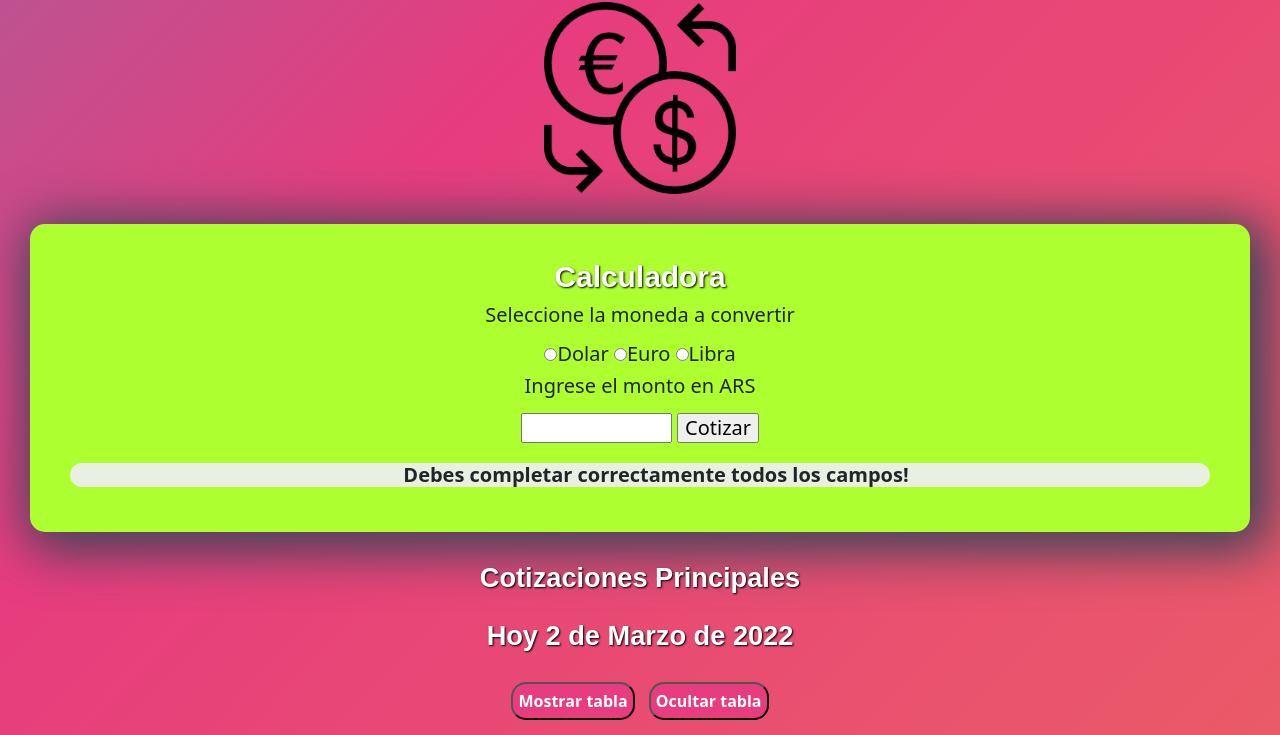
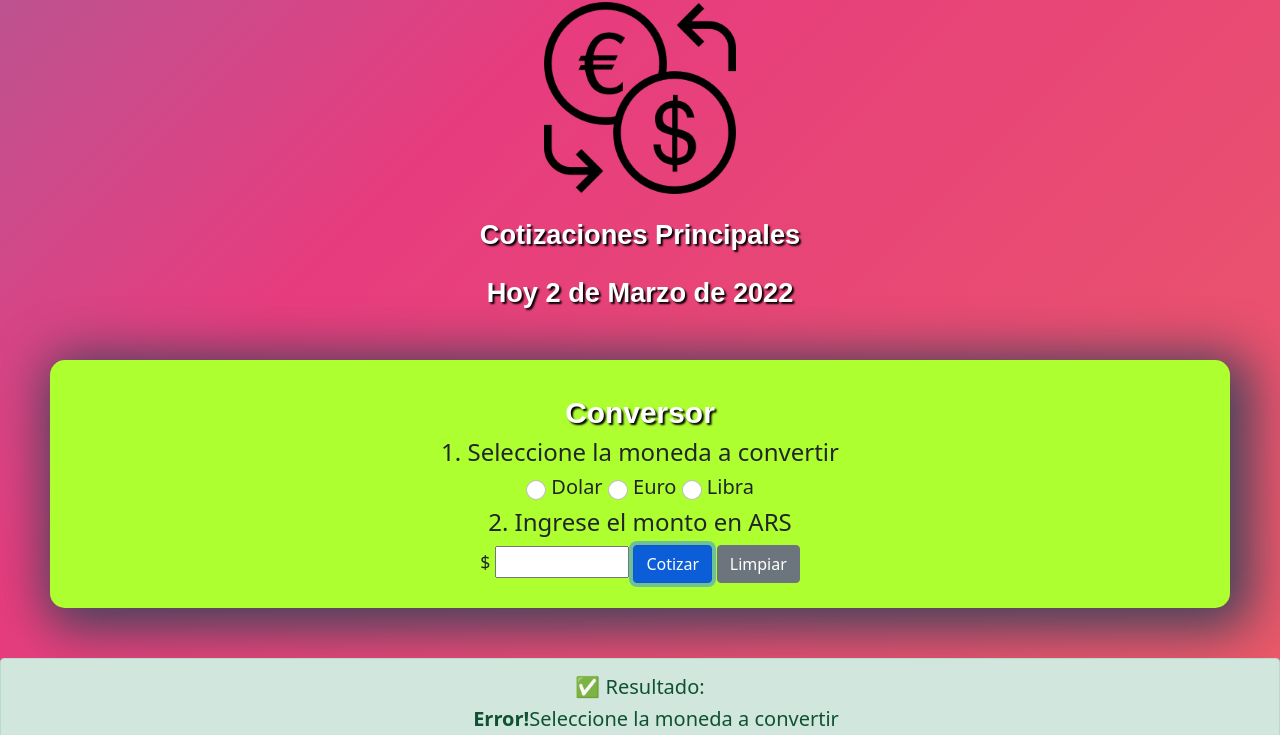
Before and after one commit to lucasbeckerok/calculadoraDivisas, a plain HTML site: page index.html in a window 1280 px wide. Both pictures are taken after a click on the button "Cotizar". Shown: the part 65-800 px from the top of the page. Drawn offline with nearby package versions, Linux system fonts and the light colour scheme; some packages are replaced by stand-ins of ours; a script that the page names is missing.

Commit message:
se hicieron cambios en index.html, main.js, style.css

```diff
--- a/css/style.css
+++ b/css/style.css
@@ -31,7 +31,7 @@ h2{
   font-family:Arial, Helvetica, sans-serif;
   font-size: 1.7em;
   font-weight: bold;
-  text-shadow: 1px 1px 2px black;
+  text-shadow: 2px 2px 2px black;
   color:white;
   margin-top: 25px;
 }
@@ -73,25 +73,15 @@ table {
   line-height: 1.5em;
   color: black;
 }
-button {
-  margin: 1.7em;
-}
+
 .containerConversor {
   padding: 10px 20px 25px 20px;
   background-color: greenyellow;
-  margin: 30px;
+  margin: 50px;
   font-size: 1.1em;
   border-radius:15px;
   overflow: hidden;
   box-shadow: 8px 8px 50px 13px rgba(66, 68, 90, 1);
-}
-.containerConversor p {
-  margin:15px;
-}
-
-.containerResultado {
-  background-color: #eeee;
-  margin: 20px;
 }
 
 .botones {
@@ -108,3 +98,7 @@ button {
 .animate-0 {
   padding: 20px;
 }
+
+#mi-ul {
+  list-style-type: none;
+}
--- a/index.html
+++ b/index.html
@@ -17,40 +17,58 @@
     <h1>Bienvenido a su Casa de Cambio</h1>
     <img src="./img/portada.png" alt="">
 
-    <div class="containerConversor">
-      <h2>Calculadora</h2>
-      <form>
+    <div>
 
-        <h5>Seleccione la moneda a convertir</p>
-
-        <input type="radio" name="cambio" id="dolar">Dolar
-        <input type="radio" name="cambio" id="euro">Euro
-        <input type="radio" name="cambio" id="libra">Libra
-
-        <h5>Ingrese el monto en ARS</p>
-
-        <input type="number" id="monto" min="1" max="100000">
-
-        <input id="boton" value="Cotizar" type="button" onclick="cotizar()">
-
-      </form>
-
-      <div class="containerResultado" style="border-radius:15px;">
-      <ul id="mi-ul">
-      </ul>
-      </div>
+      <h2>Cotizaciones Principales</h2>
+      <h2 id="fecha"></h2>
 
     </div>
 
-    <h2>Cotizaciones Principales</h2>
-    <h2 id="fecha"></h2>
+    <div class="containerConversor">
+
+      <h2>Conversor</h2>
+
+      <form>
+
+        <h4>1. Seleccione la moneda a convertir</h4>
+
+        <h5>
+        <input class="form-check-input" type="radio" name="cambio" id="dolar">
+        Dolar
+        <input class="form-check-input" type="radio" name="cambio" id="euro">
+        Euro
+        <input class="form-check-input" type="radio" name="cambio" id="libra">
+        Libra
+       </h5>
+
+        <h4>2. Ingrese el monto en ARS</h4>
+
+
+        $ <input type="number" id="monto" min="1" max="100000">
+        <input class="btn btn-primary"id="boton" value="Cotizar" type="button" onclick="cotizar()"> <button type="button" class="btn btn-secondary" onclick="limpiar()">Limpiar</button>
+
+      </form>
+    </div>
+
+    <div class="animate-1" id="containerAlert">
+      <div class="alert alert-success">
+        <div class="containerResultado">
+          <h5> &#x2705; Resultado:</h5>
+         <ul id="mi-ul">
+           <li></li>
+         </ul>
+        </div>
+        <button class="btn btn-warning" onClick="history.go(0);">Reiniciar</button>
+      </div>
+    </div>
 
     <!--Jquery con animacion-->
 
     <div>
-      <button class="botones" onclick="mostrarMiDiv()">Mostrar tabla</button>
+      <h2>Tabla de monedas</h2>
+      <button class="btn btn-primary" onclick="mostrarMiDiv()">Mostrar</button>
 
-      <button class="botones" onclick="ocultarMiDiv()">Ocultar tabla</button>
+      <button class="btn btn-primary" onclick="ocultarMiDiv()">Ocultar</button>
     </div>
 
     <!--mostrar/ocultar tabla-->
--- a/js/main.js
+++ b/js/main.js
@@ -12,7 +12,8 @@ let fecha = document.getElementById('fecha');
 let boton = document.getElementById('boton');
 let cotizador = document.getElementById('cotizador');
 let tablaTotal = document.getElementById("tablaTotal");
-// Fin DOM
+
+let containerResultado = document.getElementById("containerResultado");
 
 //Array monedas
 let monedas = [];
@@ -29,37 +30,40 @@ monedas.push(new Moneda("Cardano","ADA","1"));
 //Fecha
 const meses = new Array ("Enero","Febrero","Marzo","Abril","Mayo","Junio","Julio","Agosto","Septiembre","Octubre","Noviembre","Diciembre");
 const f = new Date();
-//fecha de hoy
 let fechaCompleta = "Hoy " + f.getDate() + " de " + meses[f.getMonth()] + " de " + f.getFullYear();
-// fecha en HTML
+//Fecha DOM
 fecha.innerHTML = fechaCompleta;
 
 function cotizar() {
 
+    aparecerAlert();
     const monto = document.getElementById('monto').value;
 
     if (document.getElementById("dolar").checked) {
         let resultadoDolar = monto / monedas[0].precio;
         let resDolar = parseInt(resultadoDolar.toFixed(2));
-        $("#mi-ul").append(`<li><b>Resultado:</b> ${monto} ARS es igual a ${resDolar} USD</li>`);
+        $("#mi-ul").append(`<li><h6>$ ${monto} ARS es igual a ${resDolar} USD<h6></li>`);
     }
     else if (document.getElementById("euro").checked) {
         let resultadoEuro = monto / monedas[1].precio;
         let resEuro = parseInt(resultadoEuro.toFixed(2));
-        $("#mi-ul").append(`<li><b>Resultado:</b> ${monto} ARS es igual a ${+resEuro} EUR</li>`);
+        $("#mi-ul").append(`<li><h6>$ ${monto} ARS es igual a ${+resEuro} EUR</h6></li>`);
     }
     else if (document.getElementById("libra").checked) {
         let resultadoLibra = monto / monedas[2].precio;
         let resLibra = parseInt(resultadoLibra.toFixed(2));
-        $("#mi-ul").append(`<li><b>Resultado:</b>  ${monto}ARS es igual a ${+resLibra} GBP</li>`);
+        $("#mi-ul").append(`<li><h6>$ ${monto}ARS es igual a ${+resLibra} GBP</h6></li>`);
     }
     else {
-        $("#mi-ul").append(`<b>Debes completar correctamente todos los campos!</b>`);
+        $("#mi-ul").append(`<h5><b>Error!</b>Seleccione la moneda a convertir</h5><br>`);
     }
 }
 
+function limpiar() {
+    monto = document.getElementById("monto").value="";
+}
+
 // Recorrido array de tabla de monedas
-
 for (let monedaTabla of monedas) {
     $("#app").append(`
     <tr>
@@ -71,8 +75,16 @@ for (let monedaTabla of monedas) {
     `);
 }
 
-//-------- Jquery animaciones ----------------
+// JQuery animaciones
 
+//Container Resultado
+$("#containerAlert").hide();
+
+function aparecerAlert() {
+    $('.animate-1').fadeIn();
+};
+
+// Tabla Total
 $("#tablaTotal").hide();
 
 function ocultarMiDiv() {
@@ -82,7 +94,7 @@ function mostrarMiDiv() {
     $('.animate-0').fadeIn();
 };
 
-//----- Clase 14. AJax en el proyecto -------
+// Ajax and JSON.
 
 // const localJson = 'json/monedas.json'
 
```
